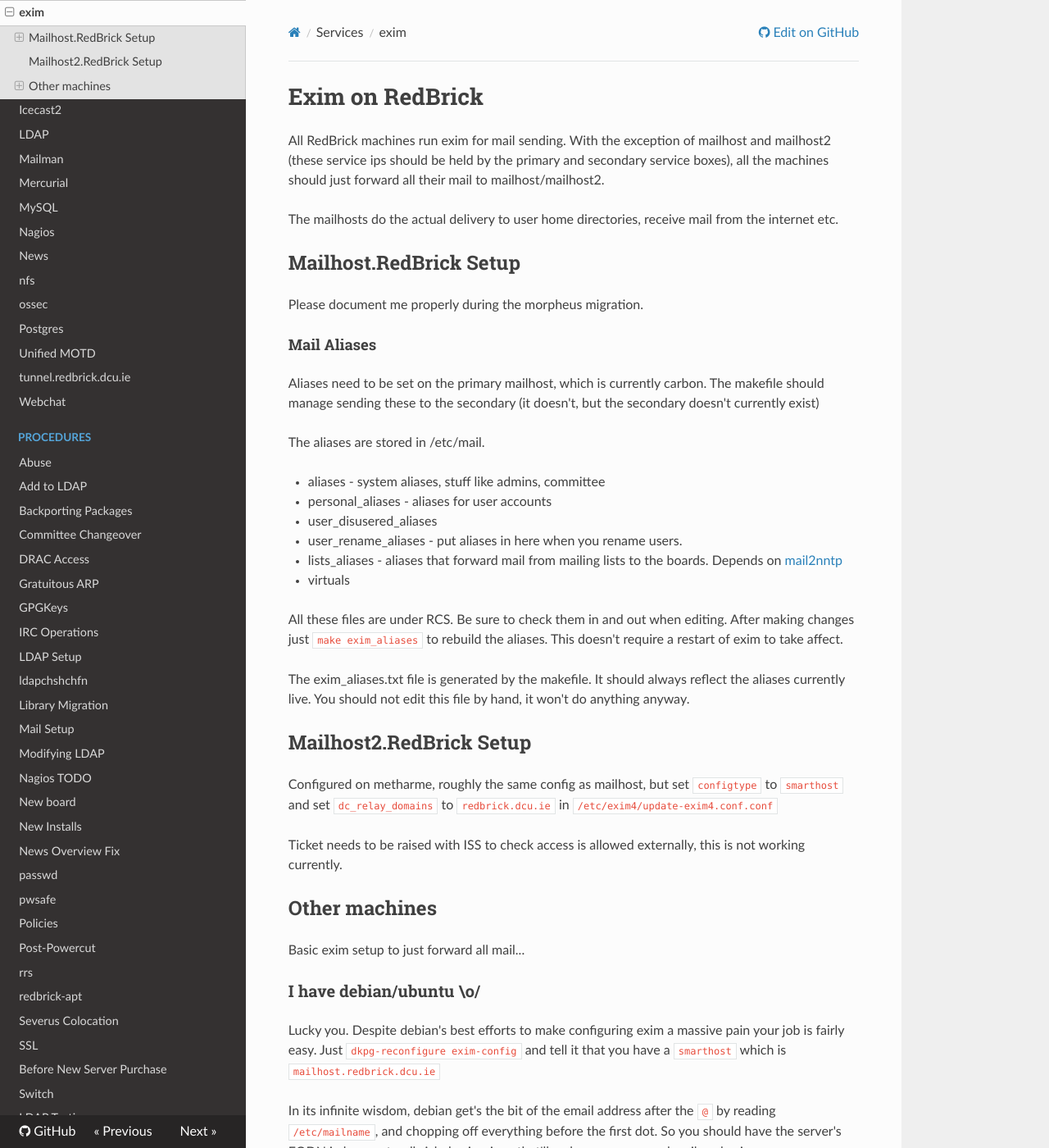
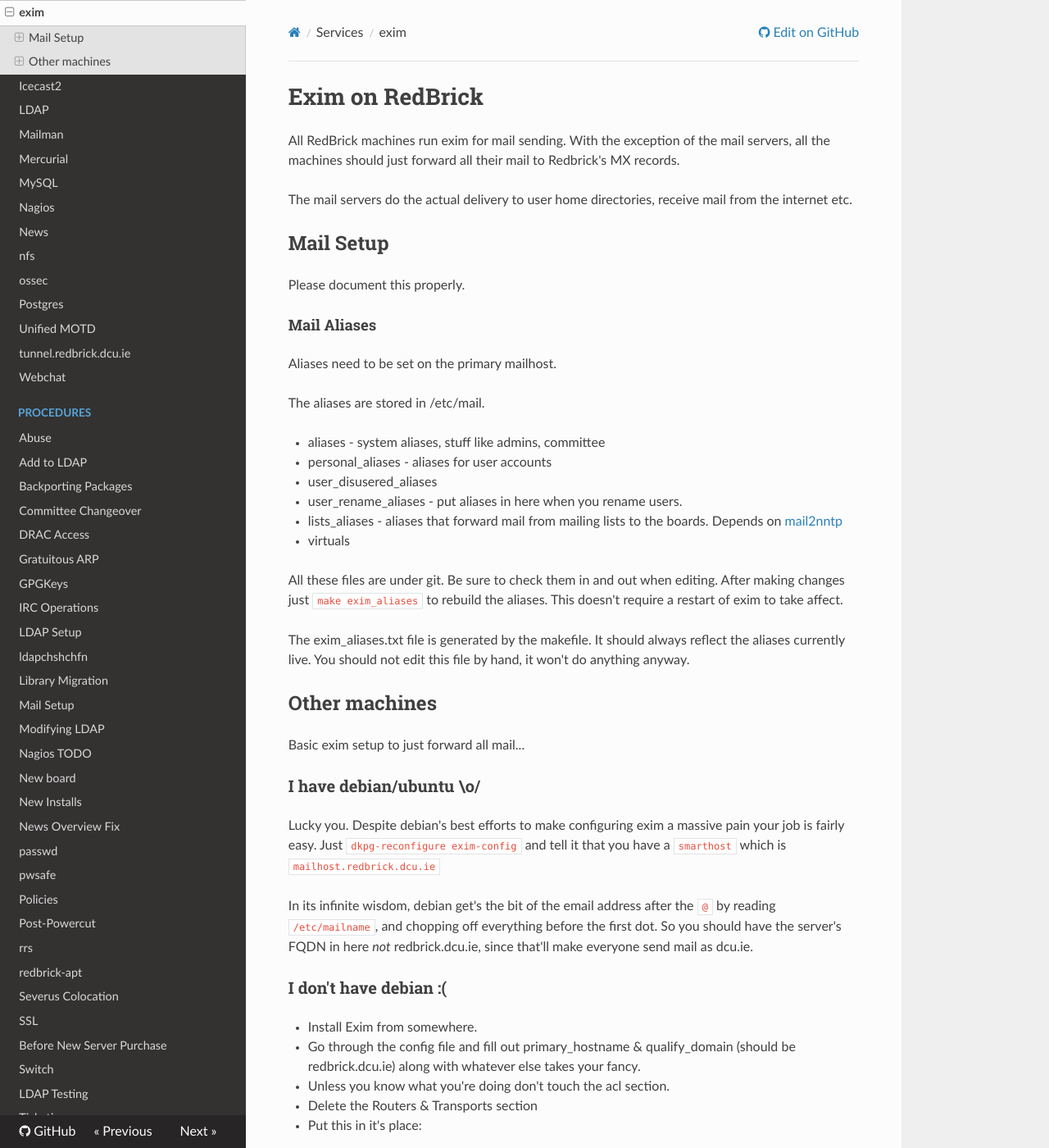
Before and after one commit to redbrick/docs-old, an MkDocs documentation site: the page built from docs/services/exim.md, in a window 1280 px wide and 1400 px high. Shown: the whole window at 82% size. Built offline with MkDocs 1.6.1, drawn with Linux system fonts in a browser that asks for light colours; nearby versions of some CDN libraries; old or Windows-style settings are respelled for this version of MkDocs; some of the changed text lies outside the part shown.

Commit message:
Update exim to remove useless information (#41)

```diff
--- a/docs/services/exim.md
+++ b/docs/services/exim.md
@@ -1,19 +1,13 @@
 # Exim on RedBrick
-All RedBrick machines run exim for mail sending. With the exception of mailhost
-and mailhost2 (these service ips should be held by the primary and secondary
-service boxes), all the machines should just forward all their mail to
-mailhost/mailhost2.
+All RedBrick machines run exim for mail sending. With the exception of the mail servers, all the machines should just forward all their mail to Redbrick's MX records.
 
-The mailhosts do the actual delivery to user home directories, receive mail from
-the internet etc.
+The mail servers do the actual delivery to user home directories, receive mail from the internet etc.
 
-## Mailhost.RedBrick Setup
-Please document me properly during the morpheus migration.
+## Mail Setup
+Please document this properly.
 
 #### Mail Aliases
-Aliases need to be set on the primary mailhost, which is currently carbon. The
-makefile should manage sending these to the secondary (it doesn't, but the
-secondary doesn't currently exist)
+Aliases need to be set on the primary mailhost.
 
 The aliases are stored in /etc/mail.
 
@@ -25,21 +19,13 @@ The aliases are stored in /etc/mail.
   Depends on [mail2nntp](/procedures/redbrick-apt)
 * virtuals
 
-All these files are under RCS. Be sure to check them in and out when editing.
+All these files are under git. Be sure to check them in and out when editing.
 After making changes just `make exim_aliases` to rebuild the aliases. This
 doesn't require a restart of exim to take affect.
 
 The exim_aliases.txt file is generated by the makefile. It should always reflect
 the aliases currently live. You should not edit this file by hand, it won't do
 anything anyway.
-
-## Mailhost2.RedBrick Setup
-Configured on metharme, roughly the same config as mailhost, but set
-`configtype` to `smarthost` and set `dc_relay_domains` to `redbrick.dcu.ie` in
-`/etc/exim4/update-exim4.conf.conf`
-
-Ticket needs to be raised with ISS to check access is allowed externally, this
-is not working currently.
 
 ## Other machines
 Basic exim setup to just forward all mail...
@@ -96,8 +82,3 @@ remote_smtp:
 * Don't touch anything else, unless you want to ;)
 * If you're scripting this to run as a service the options you probably want
   are: `/path/to/exim -bd -q10m`
-
-On OpenBSD it's nicely packaged, on Solaris it's not. You can get one from
-blastwave (it's in use on murphy at the time of writing), or you could build
-your own. I build 4.69 for murphy, there's a tar with instructions in
-`/srv/admin/src` (unless someone deleted it)
```
